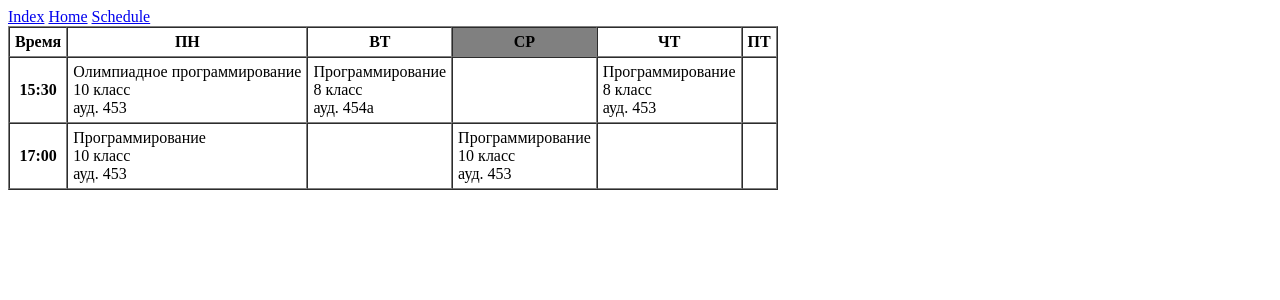
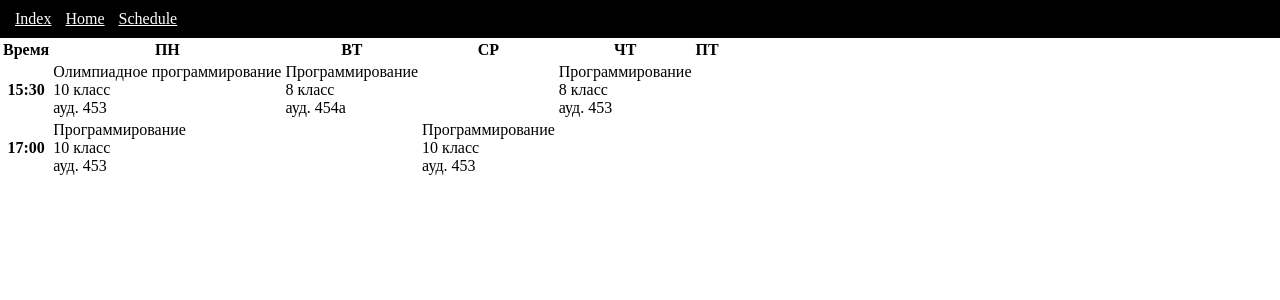
Before and after one commit to Imagio/FlaskWebApp, a Flask app: page /schedule in a window 1280 px wide. Shown: the top 300 px of the page. Run offline with Flask 2, Linux system fonts and the light colour scheme.

Commit message:
add styles

```diff
--- a/app/Templates/layout.html
+++ b/app/Templates/layout.html
@@ -2,7 +2,13 @@
 <html lang="en">
 <head>
     <meta charset="UTF-8">
+
+    {% block title %}
     <title>My application</title>
+    {% endblock %}
+
+    <link rel="stylesheet" type="text/css"
+          href="/static/css/site.css" />
 </head>
 <body>
     <nav>
--- a/app/Templates/schedule.html
+++ b/app/Templates/schedule.html
@@ -1,13 +1,17 @@
 {% extends "layout.html" %}
 
+{% block title %}
+<title>Расписание</title>
+{% endblock %}
+
 {% block content %}
-    <table border="1" cellspacing="0" cellpadding="5">
+    <table>
         <thead>
             <tr>
                 <th>Время</th>
                 {% for weekday in weekdays %}
                     {% if (day_of_week == weekday.number) %}
-                    <th bgcolor="grey">
+                    <th>
                     {% else %}
                     <th>
                     {% endif %}{{ weekday.short_name }}</th>
--- /dev/null
+++ b/app/static/css/site.css
@@ -0,0 +1,13 @@
+body {
+    margin: 0px;
+}
+
+nav {
+    background-color: black;
+    padding: 10px
+}
+
+nav a {
+    color: white;
+    margin: 5px;
+}
```
